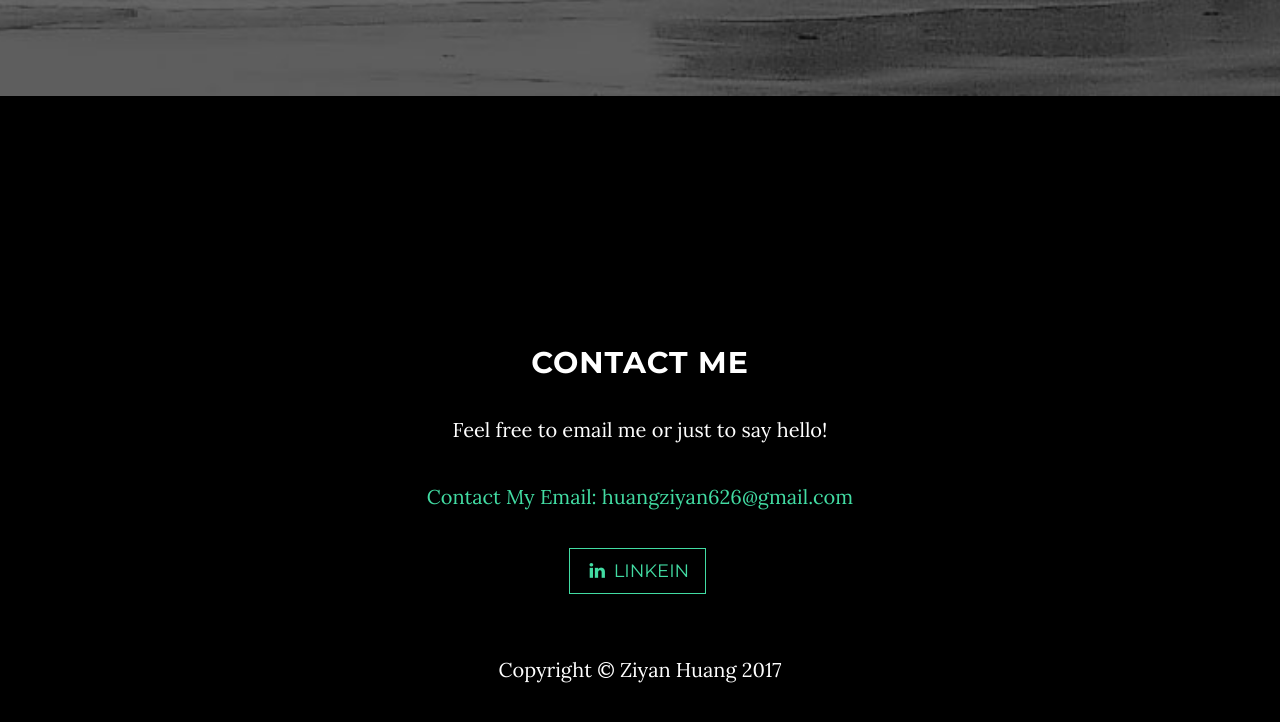
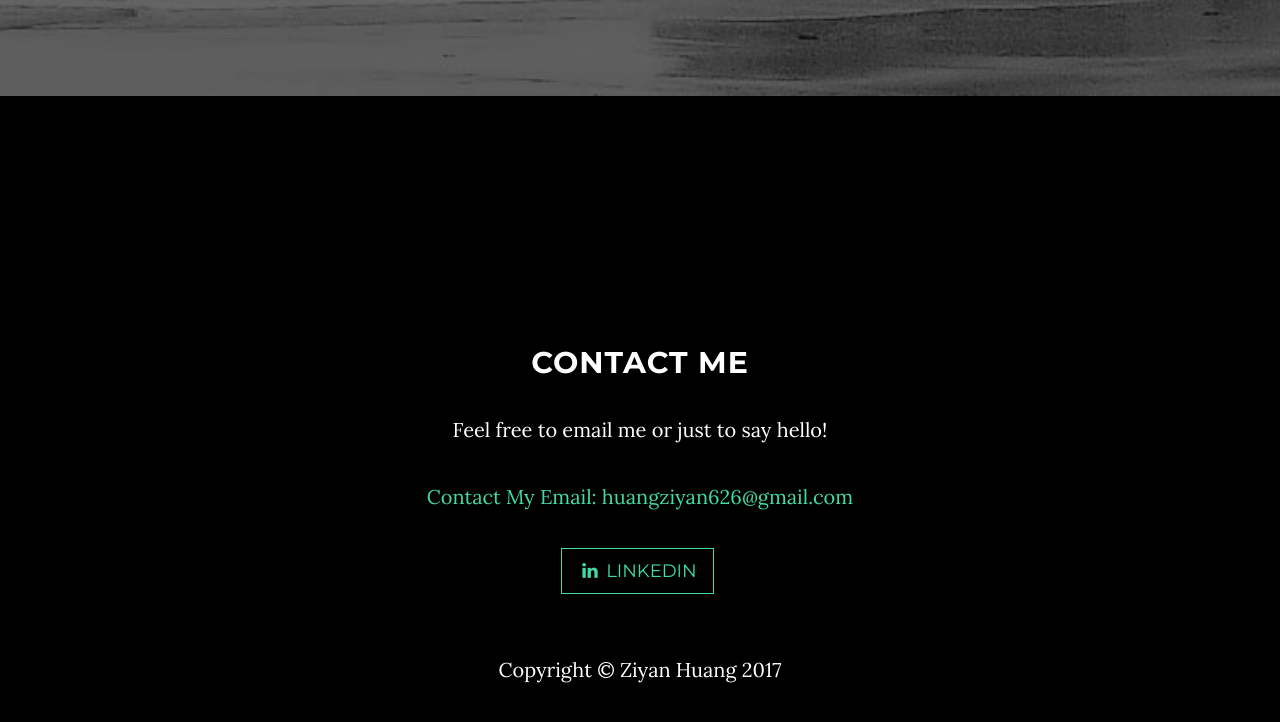
Before and after one commit to ziyanhuang/ziyanhuang.github.io, a website: page index.html in a window 1280 px wide. Shown: the part 2824-3546 px from the top of the page. Drawn offline with nearby package versions, Linux system fonts and the light colour scheme; some packages are replaced by stand-ins of ours.

Commit message:
linkedin

```diff
--- a/index.html
+++ b/index.html
@@ -122,7 +122,7 @@
                         <a href="https://twitter.com/SBootstrap" class="btn btn-default btn-lg"><i class="fa fa-twitter fa-fw"></i> <span class="network-name">Twitter</span></a>
                     </li> -->
                     <li>
-                        <a href="https://www.linkedin.com/in/ziyan-huang-57943097/" class="btn btn-default btn-lg"><i class="fa fa-linkedin fa-fw"></i> <span class="network-name">LinkeIn</span></a>
+                        <a href="https://www.linkedin.com/in/ziyan-huang-57943097/" class="btn btn-default btn-lg"><i class="fa fa-linkedin fa-fw"></i> <span class="network-name">LinkedIn</span></a>
                     </li>
                     <!-- <li>
                         <a href="https://plus.google.com/+Startbootstrap/posts" class="btn btn-default btn-lg"><i class="fa fa-google-plus fa-fw"></i> <span class="network-name">Google+</span></a>
```
